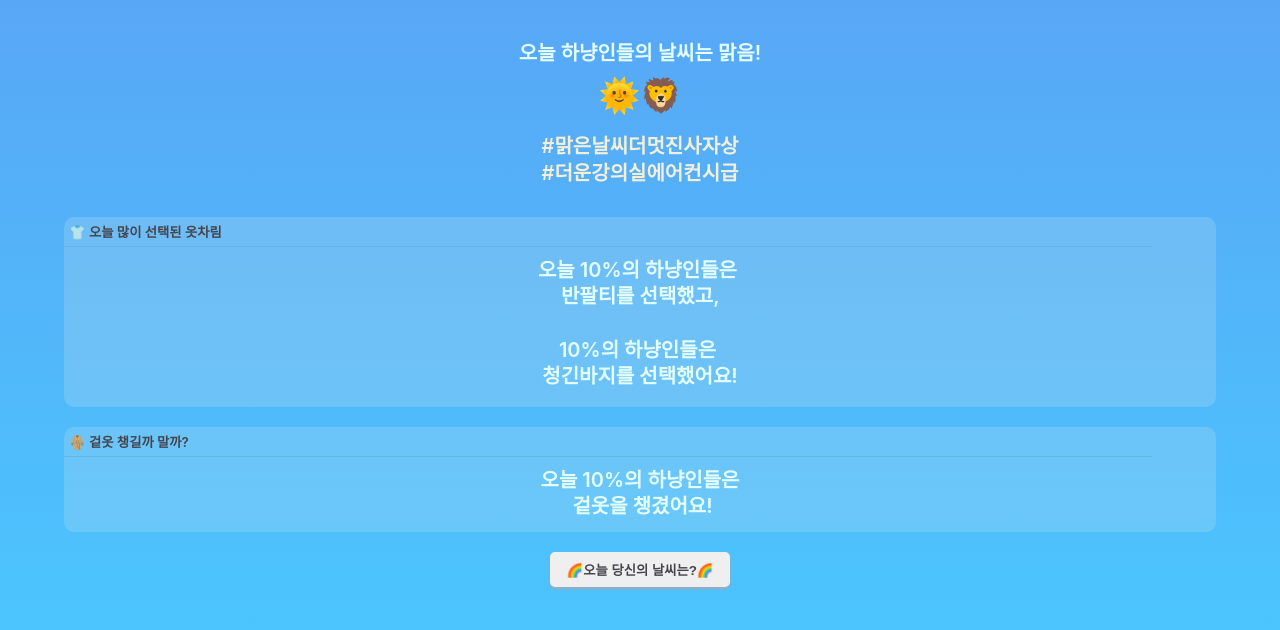
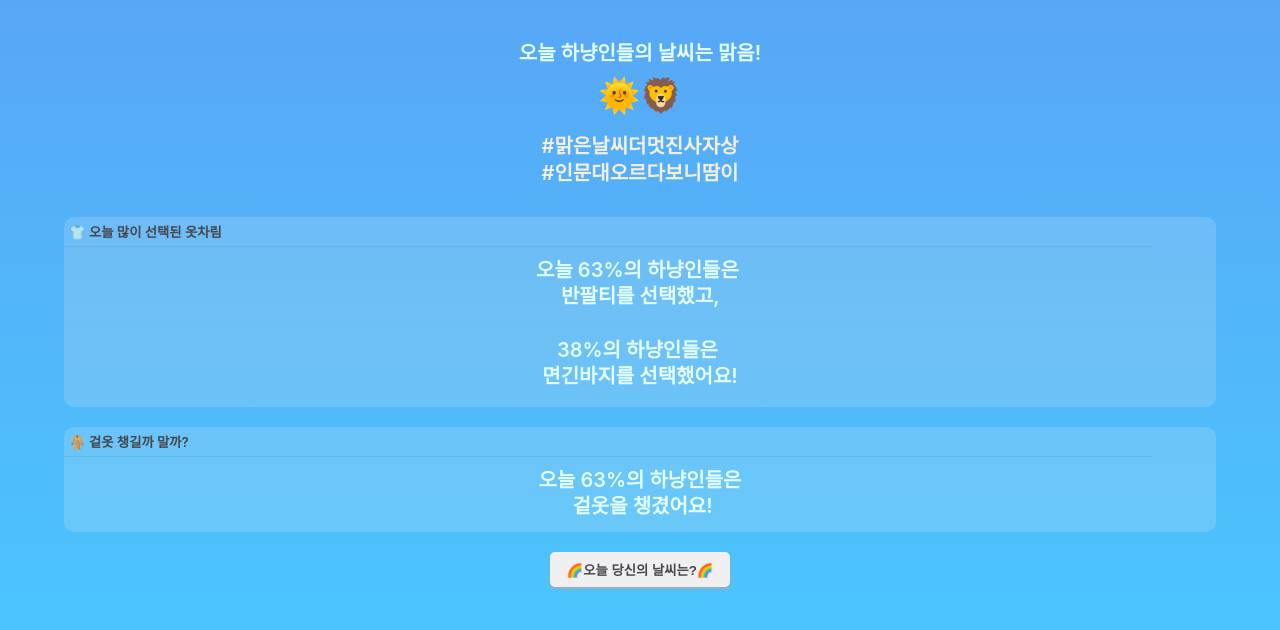
Before and after one commit to cria2000/weather_for_hanyang, a React (Create React App) app: page / in a window 1280 px wide. Shown: the top 630 px of the page. Built offline with nearby package versions, Linux system fonts and the light colour scheme.

Commit message:
220523 1시 update / 키워드만 선택해도 되도록 변경

```diff
--- a/src/MainPage.tsx
+++ b/src/MainPage.tsx
@@ -15,8 +15,8 @@
 
     return (
         <div className="main_page">
-            <MainWeather mainWeather={0} secondWeather={12}/>
-            <MainClothes top={1} pants={4} bringOuter topPercentage={10} pantsPercentage={10} bringOuterPercentage={10}/>
+            <MainWeather mainWeather={0} secondWeather={2}/>
+            <MainClothes top={1} pants={6} bringOuter topPercentage={63} pantsPercentage={38} bringOuterPercentage={63}/>
             <button className="weather_button" onClick={handleClickButton}>{messages.askOpinion}</button>
         </div>
     );
--- a/src/WeatherListPage.tsx
+++ b/src/WeatherListPage.tsx
@@ -63,19 +63,19 @@
     }
 
     const handleClickSendButton = () => {
-        if(selectedTag?.length !== 0
-            && selectedTop !== undefined
-            && selectedPants !== undefined
-            && selectedBringOuter !== undefined){
+        // if(selectedTag?.length !== 0
+        //     && selectedTop !== undefined
+        //     && selectedPants !== undefined
+        //     && selectedBringOuter !== undefined){
             ReactGA.event({
                 category: "Event",
                 action: "click send button",
                 label: `selectedTag: (${selectedTag}) ${selectedTop} ${selectedPants} ${selectedBringOuter}`
             })
             setIsNotifyBarOpen({open: true, message: messages.sendSuccess, className: 'send_success'})
-        }else{
-            setIsNotifyBarOpen({open: true, message: messages.sendFail, className: 'send_fail' })
-        }
+        // }else{
+        //     setIsNotifyBarOpen({open: true, message: messages.sendFail, className: 'send_fail' })
+        // }
     }
 
     return (
```
